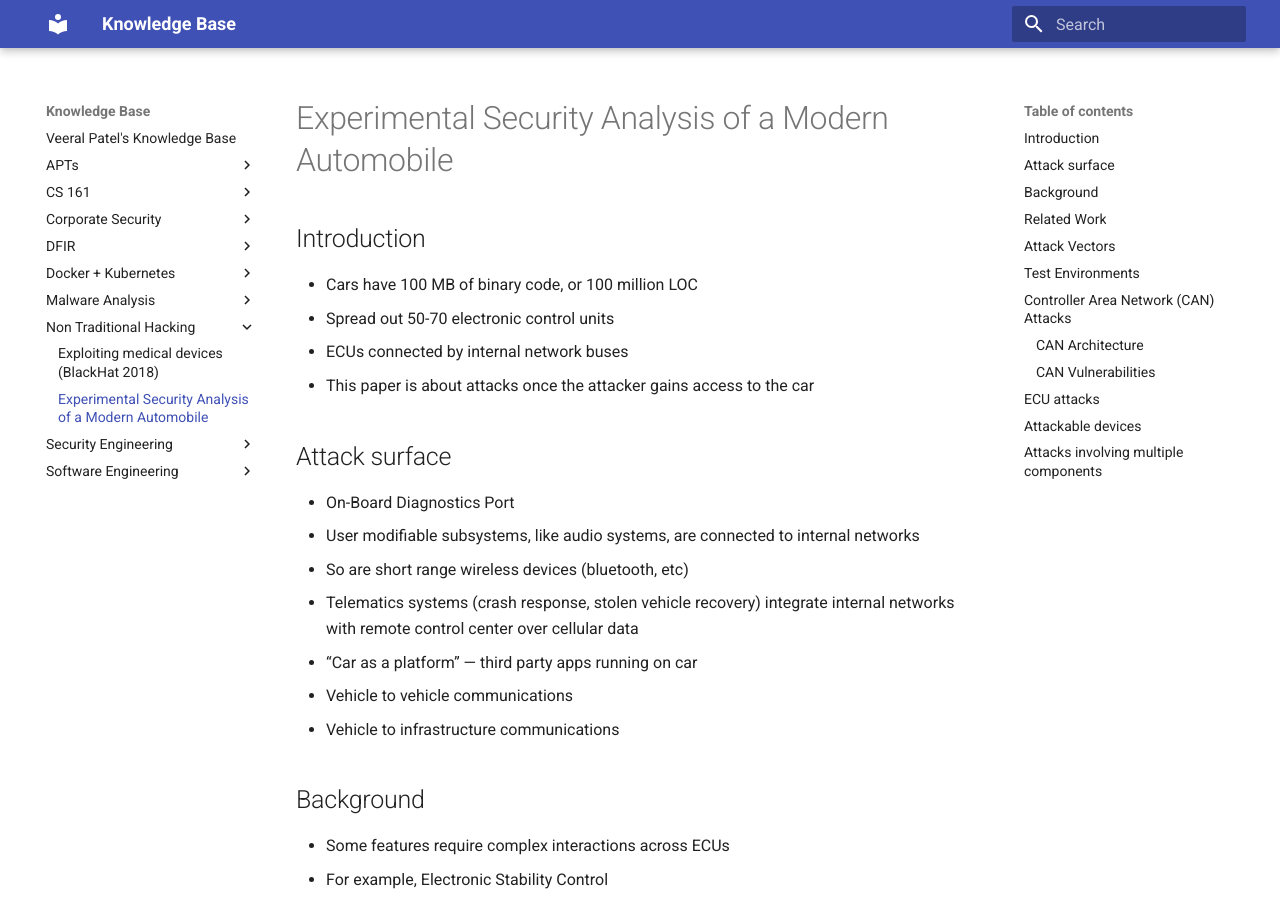
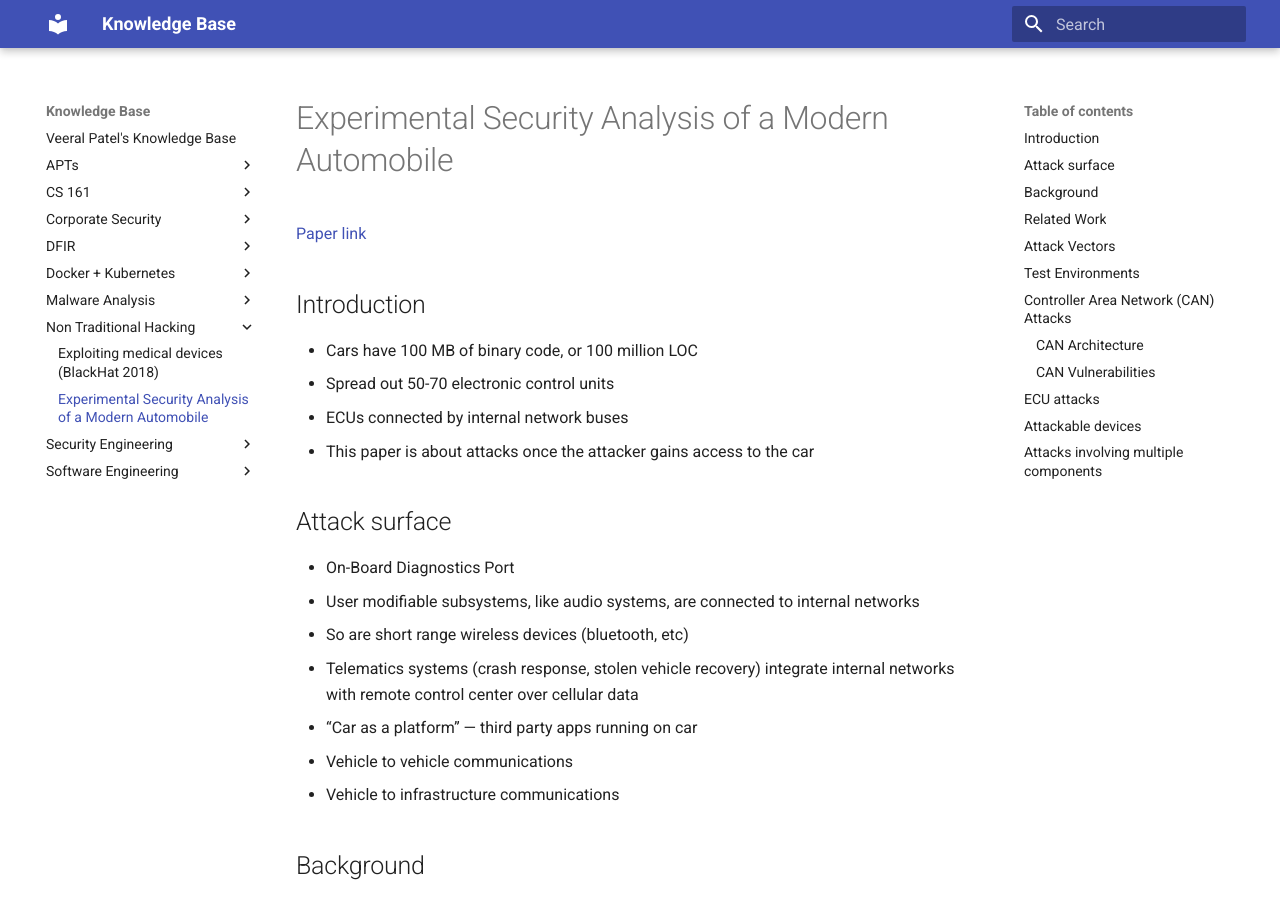
Before and after one commit to veeral-patel/knowledge-base, an MkDocs documentation site: the page built from docs/Non-Traditional Hacking/security-analysis-of-a-car.md, in a window 1280 px wide and 900 px high. Built offline with MkDocs 1.6.1 and Material for MkDocs 9.7.7, drawn with Linux system fonts in a browser that asks for light colours.

Commit message:
add link to car hacking paper

```diff
--- a/docs/Non-Traditional Hacking/security-analysis-of-a-car.md
+++ b/docs/Non-Traditional Hacking/security-analysis-of-a-car.md
@@ -1,4 +1,6 @@
 # Experimental Security Analysis of a Modern Automobile
+
+[Paper link](http://www.autosec.org/pubs/cars-oakland2010.pdf)
 
 ## Introduction
 
```
